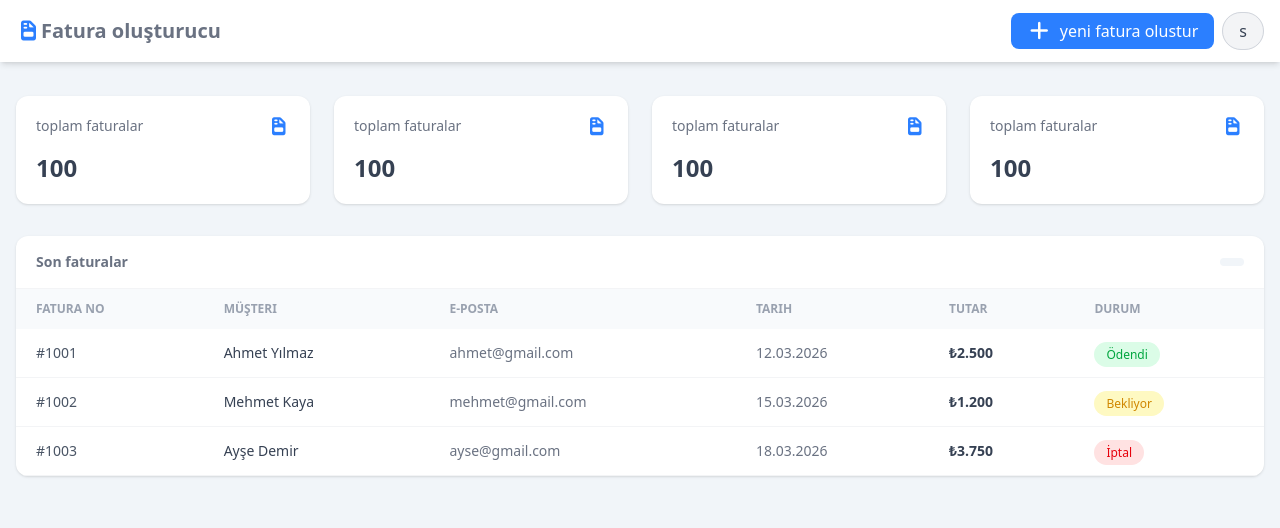
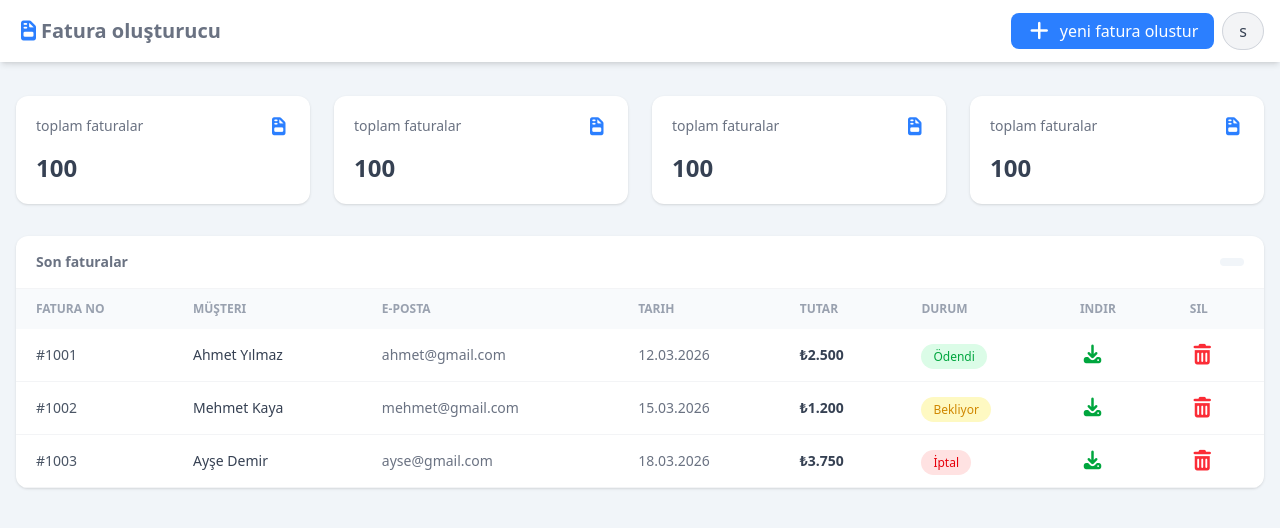
Before and after one commit to samet1qwer/KolayFatura, a React (Vite) app in the folder client/: page /dashboard in a window 1280 px wide. Shown: the top 528 px of the page. Built offline with nearby package versions, Linux system fonts and the light colour scheme.

Commit message:
add delete and download button

```diff
--- /dev/null
+++ b/client/src/companets/footer.jsx
@@ -0,0 +1,21 @@
+import React from "react";
+
+function footer() {
+  return (
+    <footer className="mt-12 relative">
+      <div className="absolute top-0 left-0 right-0 h-px bg-gradient-to-r from-transparent via-blue-500 to-transparent">
+        <div className="px-4 py-8 max-w-7xl mx-auto flex flex-col sm:flex-row items-center justify-between gap-4">
+          <p
+            className="text-xs text-gray-400 text-center  cursor-pointer"
+            onClick={() => navigate("/")}
+          >
+            Fatura Takip Sistemi
+          </p>
+          <p className="text-xs text-gray-400">© 2026 Tüm hakları saklıdır.</p>
+        </div>
+      </div>
+    </footer>
+  );
+}
+
+export default footer;
--- a/client/src/pages/Dashboard.jsx
+++ b/client/src/pages/Dashboard.jsx
@@ -196,6 +196,12 @@ function Dashboard() {
                   <th className="text-left text-xs font-semibold text-gray-400 uppercase px-5 py-3">
                     Durum
                   </th>
+                  <th className="text-left text-xs font-semibold text-gray-400 uppercase px-5 py-3">
+                    indir
+                  </th>
+                  <th className="text-left text-xs font-semibold  text-gray-400 uppercase px-5 py-3">
+                    sil
+                  </th>
                 </tr>
               </thead>
 
@@ -215,8 +221,18 @@ function Dashboard() {
                     ₺2.500
                   </td>
                   <td className="px-5 py-3">
-                    <span className="text-xs px-3 py-1 rounded-full bg-green-100 text-green-600">
+                    <span className="text-xs px-3 py-1 rounded-full bg-green-100 text-green-600 cursor-pointer">
                       Ödendi
+                    </span>
+                  </td>
+                  <td className="px-5 py-3 text-left">
+                    <span className="text-xl text-green-600 cursor-pointer">
+                      <i className="fas fa-download"></i>
+                    </span>
+                  </td>
+                  <td className="px-5 py-3 text-left">
+                    <span className="text-xl text-red-500 cursor-pointer">
+                      <i className="fas fa-trash-alt"></i>
                     </span>
                   </td>
                 </tr>
@@ -240,6 +256,16 @@ function Dashboard() {
                       Bekliyor
                     </span>
                   </td>
+                  <td className="px-5 py-3 text-left">
+                    <span className="text-xl text-green-600 cursor-pointer">
+                      <i className="fas fa-download"></i>
+                    </span>
+                  </td>
+                  <td className="px-5 py-3 text-left">
+                    <span className="text-xl text-red-500 cursor-pointer">
+                      <i className="fas fa-trash-alt"></i>
+                    </span>
+                  </td>
                 </tr>
 
                 <tr className="border-b border-gray-100 hover:bg-slate-50 transition">
@@ -261,6 +287,16 @@ function Dashboard() {
                       İptal
                     </span>
                   </td>
+                  <td className="px-5 py-3 text-left">
+                    <span className="text-xl text-green-600 cursor-pointer">
+                      <i className="fas fa-download"></i>
+                    </span>
+                  </td>
+                  <td className="px-5 py-3 text-left">
+                    <span className="text-xl text-red-500 cursor-pointer">
+                      <i className="fas fa-trash-alt"></i>
+                    </span>
+                  </td>
                 </tr>
               </tbody>
             </table>
--- a/client/src/pages/Home.jsx
+++ b/client/src/pages/Home.jsx
@@ -2,6 +2,7 @@ import React from "react";
 import arkaPlan from "../assets/arka-plan.png";
 import Navbar from "../companets/navbar";
 import { useNavigate } from "react-router-dom";
+import Footer from "../companets/footer";
 function Home() {
   const navigate = useNavigate();
 
@@ -226,21 +227,7 @@ function Home() {
         </div>
       </section>
 
-      <footer className="mt-12 relative">
-        <div className="absolute top-0 left-0 right-0 h-px bg-gradient-to-r from-transparent via-blue-500 to-transparent">
-          <div className="px-4 py-8 max-w-7xl mx-auto flex flex-col sm:flex-row items-center justify-between gap-4">
-            <p
-              className="text-xs text-gray-400 text-center  cursor-pointer"
-              onClick={() => navigate("/")}
-            >
-              Fatura Takip Sistemi
-            </p>
-            <p className="text-xs text-gray-400">
-              © 2026 Tüm hakları saklıdır.
-            </p>
-          </div>
-        </div>
-      </footer>
+      <Footer />
     </div>
   );
 }
```
